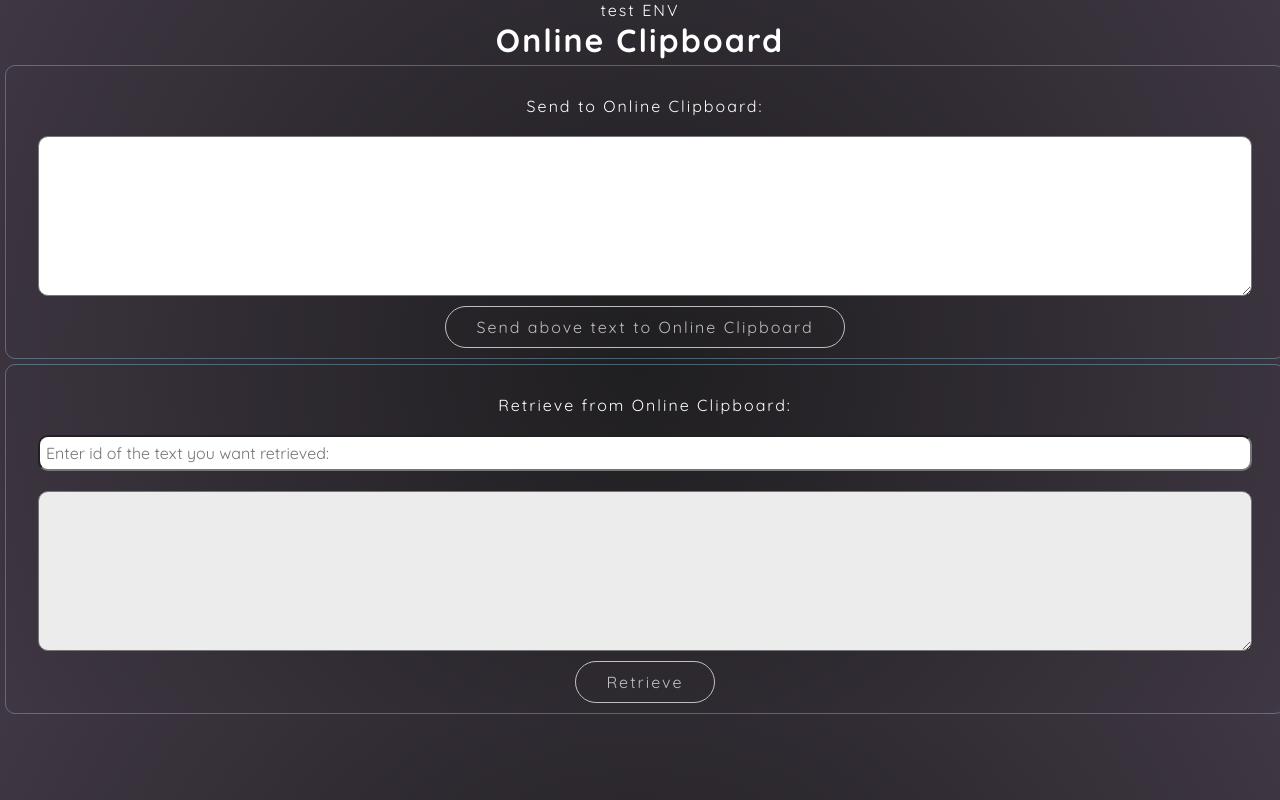
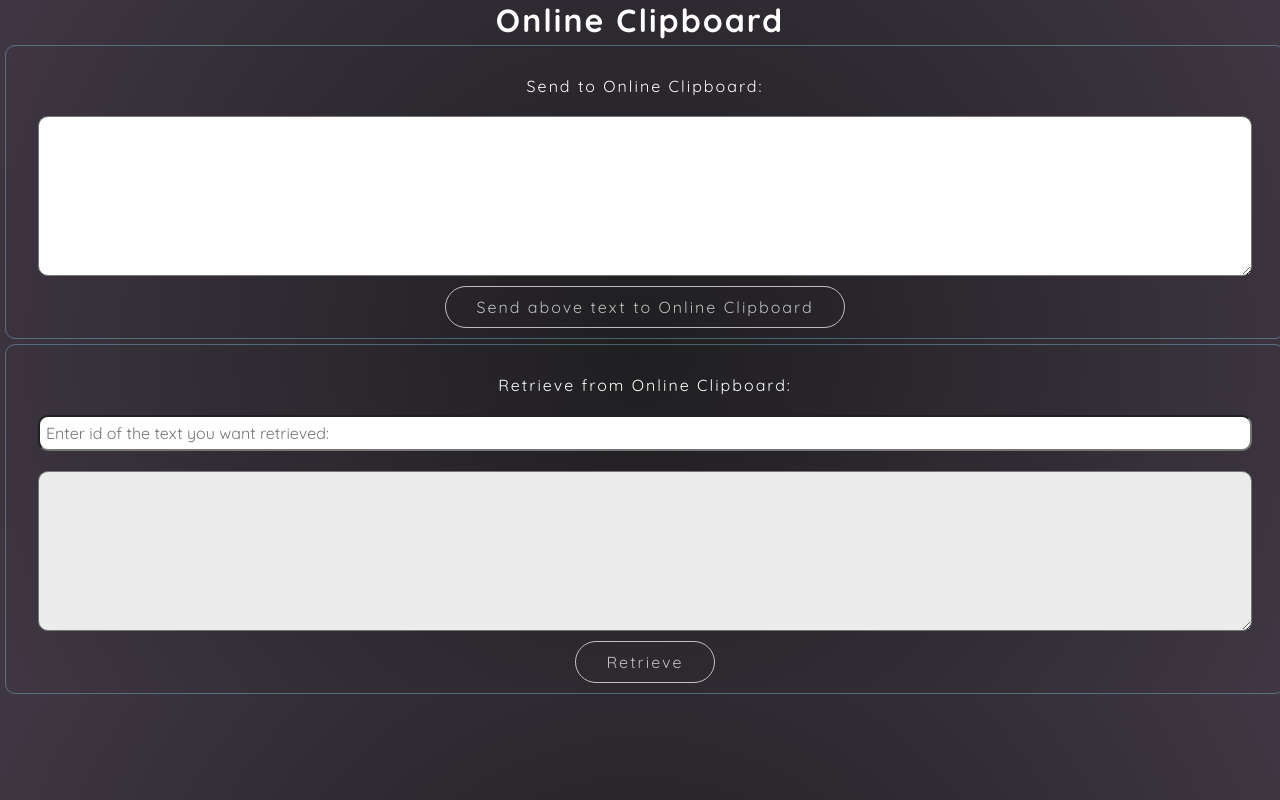
Before and after one commit to M-Jamal-K/Online-ClipBoard, a React (Create React App) app: page / in a window 1280 px wide. Built offline with nearby package versions, Linux system fonts and the light colour scheme; no server answers.

Commit message:
env testing on netlify

```diff
--- a/src/App.js
+++ b/src/App.js
@@ -4,6 +4,7 @@ import OutputCom from "./components/OutputCom";
 import { useFetch } from "./hooks/useFetch";
 
 function App() {
+  console.log(process.env.SEC_KEY)
   const { data } = useFetch(
     "https://json-server-rest-api.glitch.me/userData?id=true",
     "null"
@@ -29,7 +30,6 @@ function App() {
 
   return (
     <div className="App">
-<div>test ENV {process.env.SEC_KEY}</div>
       <Header />
       <InputCom />
       <OutputCom />
```
Also changed, not shown: 2 other files (tests, documents, lock files or other folders).
